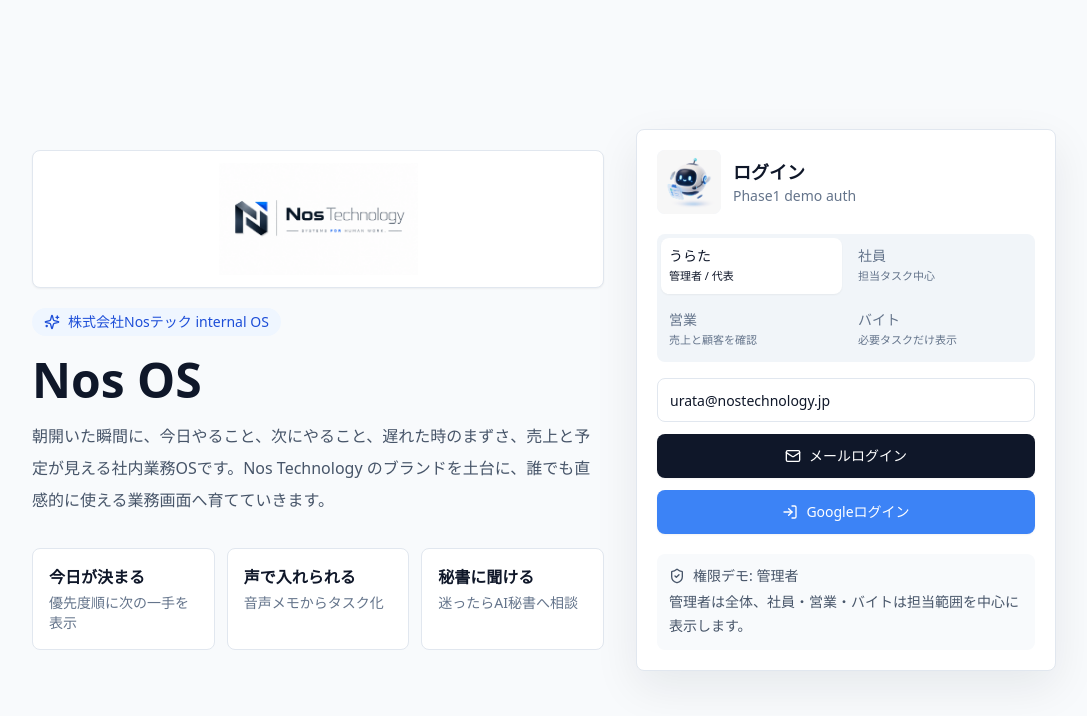
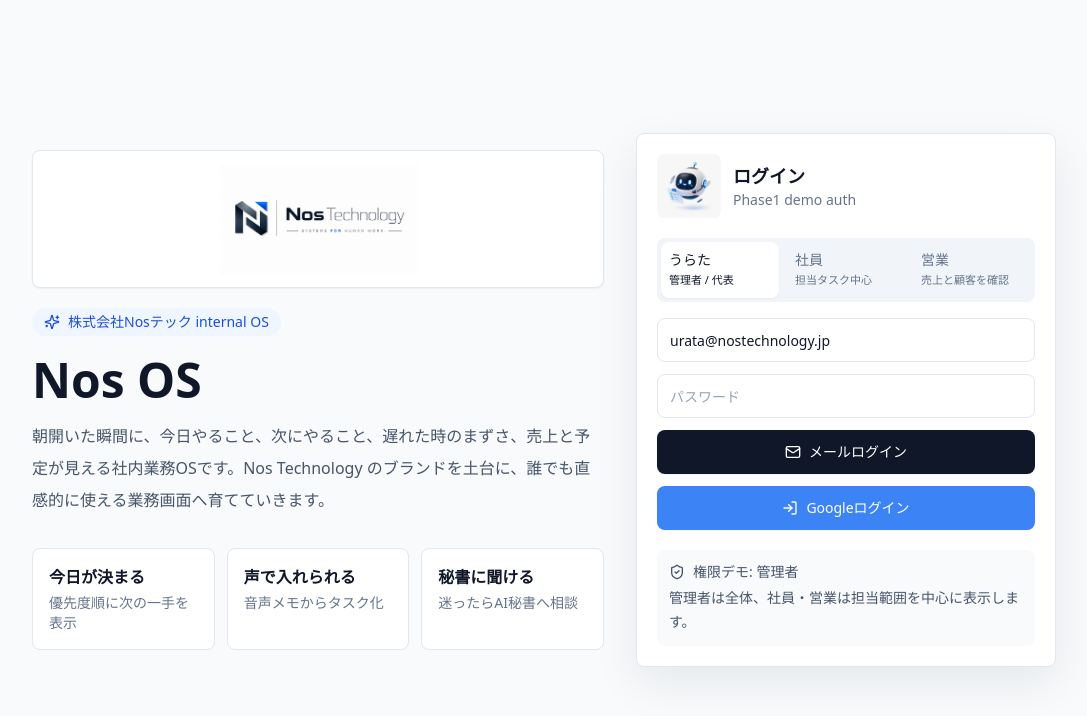
Before and after one commit to nextonestepinfo-ops/naughty_site_system_project, a Next.js app in the folder nos-os/: page /login in a window 1280 px wide. Shown: the top 716 px of the page, without its empty margins (96-1183 px from the left). Built offline with nearby package versions, Linux system fonts and the light colour scheme.

Commit message:
Require Urata password and simplify roles

```diff
--- a/nos-os/src/app/(workspace)/employees/page.tsx
+++ b/nos-os/src/app/(workspace)/employees/page.tsx
@@ -17,7 +17,7 @@ import type { Employee, EmploymentType, Role, User } from "@/lib/types";
 
 const employmentLabels: Record<EmploymentType, string> = {
   full_time: "正社員",
-  part_time: "バイト",
+  part_time: "短時間",
   contractor: "業務委託",
 };
 
@@ -48,7 +48,7 @@ export default function EmployeesPage() {
 
   return (
     <>
-      <PageHeader title="社員管理" description="社員、営業、バイト、管理者などの権限を管理できます。管理者にすると全案件と全タスクが見えます。" />
+      <PageHeader title="社員管理" description="社員、営業、管理者の権限を管理できます。管理者にすると全案件と全タスクが見えます。" />
 
       <section className="mb-5 grid gap-3 sm:grid-cols-4">
         <MetricCard label="社員数" value={employees.data.length} icon={Activity} helper="登録プロフィール" tone="blue" />
--- a/nos-os/src/app/api/auth/login/route.ts
+++ b/nos-os/src/app/api/auth/login/route.ts
@@ -5,6 +5,7 @@ export async function POST(request: Request) {
   const body = await request.json().catch(() => ({}));
   const user = loginUser({
     email: body.email,
+    password: body.password,
     role: body.role,
     provider: body.provider,
   });
--- a/nos-os/src/app/login/page.tsx
+++ b/nos-os/src/app/login/page.tsx
@@ -18,7 +18,6 @@ const demoAccounts: Array<{ role: Role; label: string; email: string; note: stri
   { role: "admin", label: "うらた", email: "urata@nostechnology.jp", note: "管理者 / 代表" },
   { role: "employee", label: "社員", email: "akari@nostechnology.jp", note: "担当タスク中心" },
   { role: "sales", label: "営業", email: "mio@nostechnology.jp", note: "売上と顧客を確認" },
-  { role: "part_time", label: "バイト", email: "ren@nostechnology.jp", note: "必要タスクだけ表示" },
 ];
 
 export default function LoginPage() {
@@ -26,17 +25,23 @@ export default function LoginPage() {
   const setSession = useAppStore((state) => state.setSession);
   const [role, setRole] = useState<Role>("admin");
   const [email, setEmail] = useState("urata@nostechnology.jp");
+  const [password, setPassword] = useState("");
+  const [error, setError] = useState("");
   const [loading, setLoading] = useState(false);
+  const requiresPassword = email === "urata@nostechnology.jp";
 
   async function login(provider: "google" | "email") {
     setLoading(true);
+    setError("");
     try {
       const user = await apiFetch<User>("/api/auth/login", {
         method: "POST",
-        body: JSON.stringify({ email, role, provider }),
+        body: JSON.stringify({ email, password, role, provider }),
       });
       setSession(user);
       router.replace("/");
+    } catch {
+      setError(requiresPassword ? "パスワードを確認してください。" : "ログインできませんでした。");
     } finally {
       setLoading(false);
     }
@@ -87,7 +92,7 @@ export default function LoginPage() {
               </div>
             </div>
 
-            <div className="mb-4 grid grid-cols-2 gap-2 rounded-panel bg-slate-100 p-1 dark:bg-white/10">
+            <div className="mb-4 grid grid-cols-3 gap-2 rounded-panel bg-slate-100 p-1 dark:bg-white/10">
               {demoAccounts.map((account) => (
                 <button
                   key={account.email}
@@ -98,6 +103,8 @@ export default function LoginPage() {
                   onClick={() => {
                     setRole(account.role);
                     setEmail(account.email);
+                    setPassword("");
+                    setError("");
                   }}
                   type="button"
                 >
@@ -109,6 +116,13 @@ export default function LoginPage() {
 
             <form onSubmit={submit} className="space-y-3">
               <Input value={email} onChange={(event) => setEmail(event.target.value)} placeholder="email@nostechnology.jp" type="email" />
+              <Input
+                value={password}
+                onChange={(event) => setPassword(event.target.value)}
+                placeholder={requiresPassword ? "パスワード" : "パスワード不要"}
+                type="password"
+              />
+              {error ? <p className="rounded-panel bg-red-50 px-3 py-2 text-sm font-medium text-red-700 dark:bg-red-500/15 dark:text-red-100">{error}</p> : null}
               <Button className="w-full" disabled={loading} type="submit">
                 <Mail className="h-4 w-4" />
                 メールログイン
@@ -125,7 +139,7 @@ export default function LoginPage() {
                 <ShieldCheck className="h-4 w-4" />
                 権限デモ: {roleLabels[role]}
               </div>
-              <p className="mt-1 leading-6">管理者は全体、社員・営業・バイトは担当範囲を中心に表示します。</p>
+              <p className="mt-1 leading-6">管理者は全体、社員・営業は担当範囲を中心に表示します。</p>
             </div>
           </CardContent>
         </Card>
--- a/nos-os/src/lib/data/labels.ts
+++ b/nos-os/src/lib/data/labels.ts
@@ -11,7 +11,6 @@ export const roleLabels: Record<Role, string> = {
   admin: "管理者",
   employee: "一般社員",
   sales: "営業",
-  part_time: "バイト",
 };
 
 export const projectStatusLabels: Record<ProjectStatus, string> = {
--- a/nos-os/src/lib/data/mock.ts
+++ b/nos-os/src/lib/data/mock.ts
@@ -62,7 +62,7 @@ export const users: User[] = [
     id: "user-ren",
     email: "ren@nostechnology.jp",
     name: "高橋 蓮",
-    role: "part_time",
+    role: "employee",
     employmentType: "part_time",
     employeeId: "emp-ren",
     authProvider: "google",
--- a/nos-os/src/lib/data/repository.ts
+++ b/nos-os/src/lib/data/repository.ts
@@ -55,6 +55,9 @@ const mutableActivity = activityLogs;
 const mutableComments = taskComments;
 const mutableUsers = users;
 const mutableGoalTrees = goalTrees;
+const demoPasswordByEmail: Record<string, string | undefined> = {
+  "urata@nostechnology.jp": process.env.URATA_LOGIN_PASSWORD,
+};
 
 function uid(prefix: string) {
   return `${prefix}-${Date.now()}-${Math.random().toString(16).slice(2, 8)}`;
@@ -138,10 +141,14 @@ function countByStatus<T extends string>(values: T[], allStatuses: T[]) {
   );
 }
 
-export function loginUser(input: { email?: string; role?: Role; provider?: "google" | "email" }) {
+export function loginUser(input: { email?: string; password?: string; role?: Role; provider?: "google" | "email" }) {
   const requestedRole = input.role ?? "employee";
   const found = mutableUsers.find((user) => user.email === input.email) ?? mutableUsers.find((user) => user.role === requestedRole);
   if (!found) return null;
+  if (found.email in demoPasswordByEmail) {
+    const requiredPassword = demoPasswordByEmail[found.email];
+    if (!requiredPassword || input.password !== requiredPassword) return null;
+  }
   return { ...found, authProvider: input.provider ?? found.authProvider };
 }
 
--- a/nos-os/src/lib/data/request.ts
+++ b/nos-os/src/lib/data/request.ts
@@ -4,7 +4,7 @@ import type { Role } from "@/lib/types";
 export function getRequestScope(request: NextRequest) {
   const params = request.nextUrl.searchParams;
   const rawRole = params.get("role");
-  const role: Role = rawRole === "admin" || rawRole === "sales" || rawRole === "part_time" ? rawRole : "employee";
+  const role: Role = rawRole === "admin" || rawRole === "sales" ? rawRole : "employee";
   const employeeId = params.get("employeeId") ?? undefined;
   const userId = params.get("userId") ?? undefined;
   return { role, employeeId, userId };
--- a/nos-os/src/lib/types.ts
+++ b/nos-os/src/lib/types.ts
@@ -1,4 +1,4 @@
-export type Role = "admin" | "employee" | "sales" | "part_time";
+export type Role = "admin" | "employee" | "sales";
 export type AuthProvider = "google" | "email";
 export type EmploymentType = "full_time" | "part_time" | "contractor";
 
```
Also changed, not shown: 2 other files (tests, documents, lock files or other folders).
